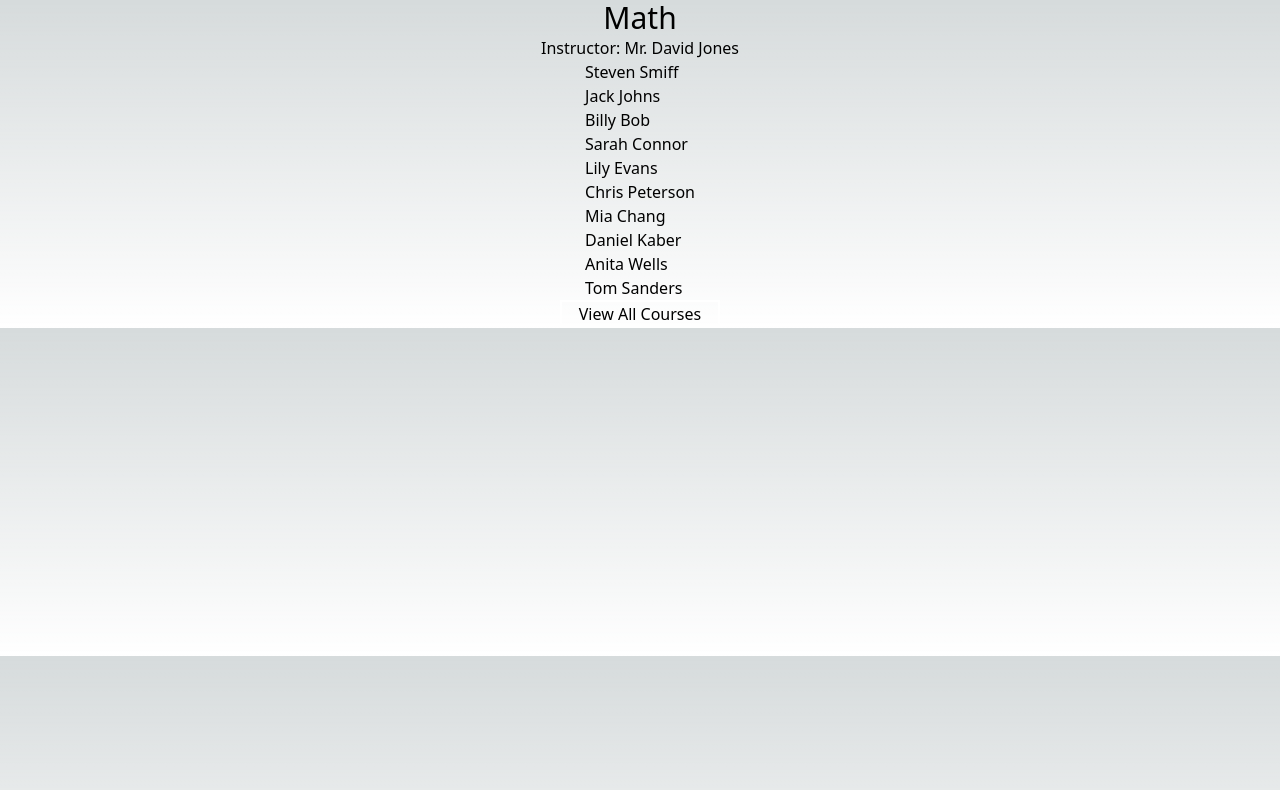
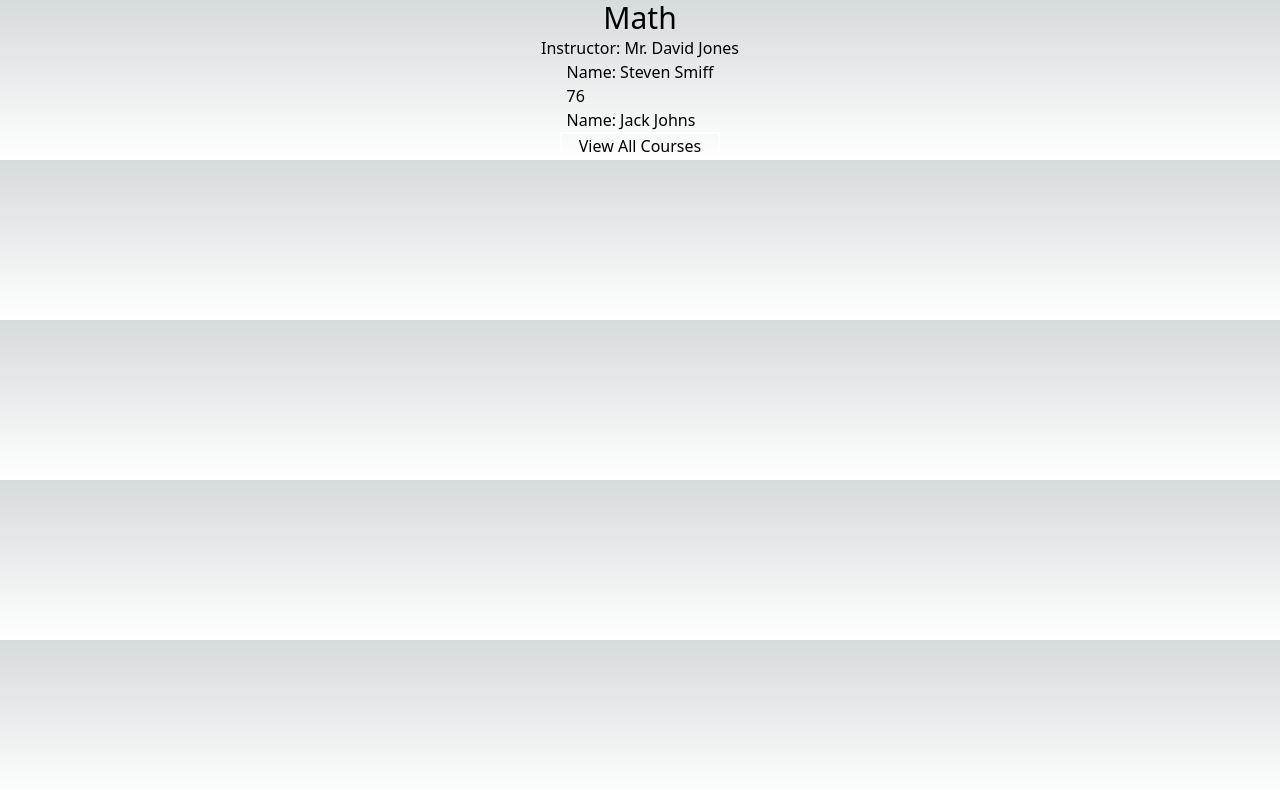
Before and after one commit to jakovid/scholarsuite-frontend, a Next.js app: page /courses/1 in a window 1280 px wide. Shown: the top 790 px of the page. Built offline with nearby package versions, Linux system fonts and the light colour scheme.

Commit message:
added functions to classes to automatically add students to courses, etc.

```diff
--- /dev/null
+++ b/components/courses/courseStudent.js
@@ -0,0 +1,11 @@
+import { Line } from "react-chartjs-2";
+
+
+export default function CourseStudent({student}){
+    return(
+        <div className="flex flex-col">
+            <div>Name: {student.studentName} </div>
+            <div>{student.tests[0]?.score}</div>
+        </div>
+    )
+}
--- a/components/courses/courseStudents.js
+++ /dev/null
@@ -1,10 +0,0 @@
-
-export default function CourseStudents({course}){
-    return(
-        <div className="flex flex-col">
-            {course.students.map(student => (
-                <div>{student.studentName}</div>
-            ))}
-        </div>
-    )
-}
--- a/data/student-scores.js
+++ b/data/student-scores.js
@@ -4,6 +4,14 @@ class Course{
         this.subject = subject
         this.teacherName = teacherName
         this.students = []
+    }
+
+    addStudent(student) {
+        // Add the student to the course
+        this.students.push(student);
+
+        // Add the course to the student's courses
+        student.addCourse(this);
     }
 }
 
@@ -13,16 +21,29 @@ class Student{
         this.courses = []
         this.tests = []
     }
+
+    addCourse(course) {
+        // Prevent duplicate course entries
+        if (!this.courses.some(c => c.id === course.id)) {
+            this.courses.push(course);
+        }
+    }
+
+    addTest(test) {
+        this.tests.push(test);
+    }
 }
 
 class Test{
-    constructor(subject, testType, teacherName, studentName, date, score){
+    constructor(subject, testType, student, date, score){
         this.subject = subject
         this.testType = testType
-        this.teacherName = teacherName
-        this.studentName = studentName
+        this.teacherName = subject.teacherName
+        this.student = student
         this.date = date
         this.score = score
+
+        this.student.addTest(this)
     }
 }
 
@@ -54,10 +75,10 @@ let course2 = new Course(2, "Science", "Ms. Stephanie Collins");
 let course3 = new Course(3, "History", "Mr. Mark Clarkson");
 let course4 = new Course(4, "English", "Mrs. Susan Anthony");
 
-course1.students.push(student1, student2, student3, student4, student5, student6, student7, student8, student9, student10)
-course2.students.push(student11, student12, student13, student14, student15, student16, student17, student18, student19, student20)
-course3.students.push(student2, student4, student6, student8, student10, student12, student14, student16, student18, student20);
-course4.students.push(student1, student3, student5, student7, student9, student11, student13, student15, student17, student19);
+course1.addStudent(student1)
+course1.addStudent(student2)
+
+let test1 = new Test(course1, "Test", student1, "2023-10-28", 76)
 
 
 courses.push(course1, course2, course3, course4);
--- a/pages/courses/[courseId].js
+++ b/pages/courses/[courseId].js
@@ -1,8 +1,9 @@
 import { useEffect, useState } from "react";
 import { useRouter } from "next/router";
 import courses from "@/data/student-scores";
-import CourseStudents from "@/components/courses/courseStudents";
+import CourseStudent from "@/components/courses/courseStudent";
 import Link from "next/link";
+
 
 export default function CoursePage(){
     const router = useRouter()
@@ -26,7 +27,11 @@ export default function CoursePage(){
         <div className="flex flex-col justify-center items-center">
             <div className="text-3xl">{course.subject}</div>
             <div> Instructor: {course.teacherName}</div>
-            <CourseStudents course={course} />
+            <div>
+                {course.students.map(student => (
+                    <CourseStudent student={student} />
+                ))}
+            </div>
 
             <Link href={"/courses"} className="border-2 border-white flex w-40 justify-center" passHref>
                 View All Courses
```
Also changed, not shown: package.json (+7 -5 lines), 1 other file (tests, documents, lock files or other folders).
